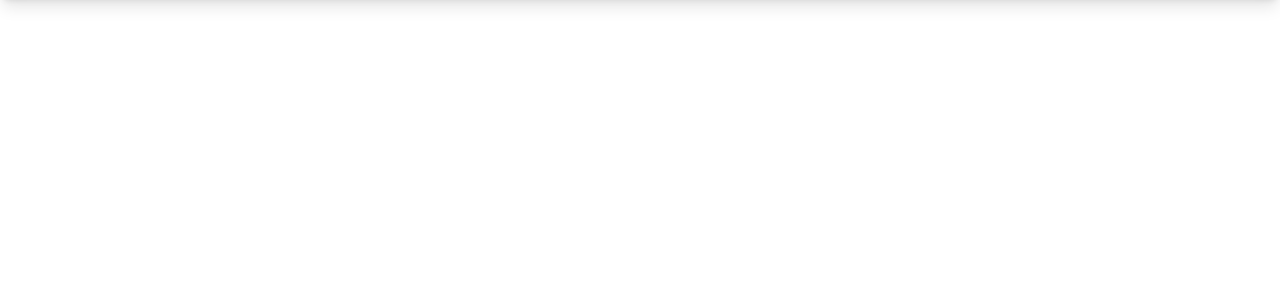
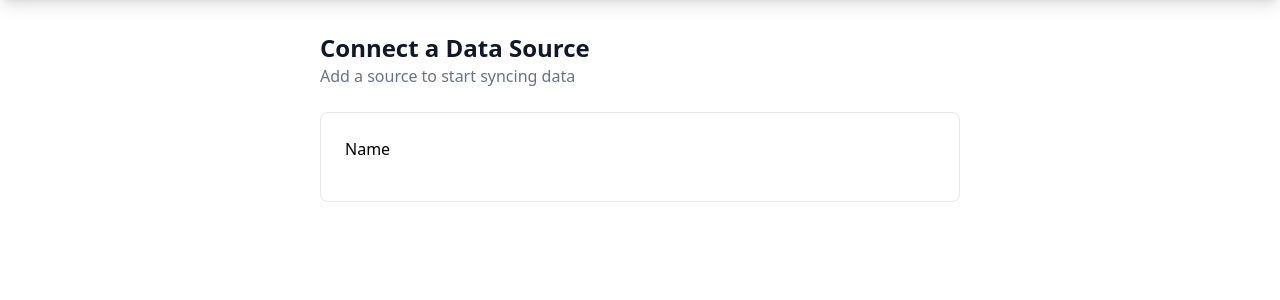
Before and after one commit to brayden-s-haws/Flint, a Django app: page /sources/add/ in a window 1280 px wide. Shown: the part 68-368 px from the top of the page. Run offline with Django 5.2, Linux system fonts and the light colour scheme; the visitor is signed in with stand-in values (Sample User, id 1); data comes from the database, SQL or seed files in the repository; data that the repository does not hold is empty; some libraries are stand-ins or nearby versions.

Commit message:
Complete `source_list.html` and `source_form.html` templates, implement annotated `SourceListView.get_queryset` for `last_synced_at`, and document task completion in developer docs.

```diff
--- a/apps/sources/views.py
+++ b/apps/sources/views.py
@@ -1,6 +1,7 @@
 from __future__ import annotations
 
 from django.contrib.auth.mixins import LoginRequiredMixin
+from django.db.models import Max, QuerySet
 from django.views.generic import ListView, CreateView
 from django.urls import reverse_lazy
 from django.http import HttpResponse
@@ -16,6 +17,9 @@ class SourceListView(LoginRequiredMixin, TenantQuerysetMixin, ListView):
     model = Source
     template_name = 'sources/source_list.html'
     context_object_name = 'sources'
+
+    def get_queryset(self) -> QuerySet[Source]:
+        return super().get_queryset().annotate(last_synced_at=Max('sourcesynclog__completed_at'))
 
 
 class SourceCreateView(LoginRequiredMixin, CreateView):
--- a/templates/sources/source_form.html
+++ b/templates/sources/source_form.html
@@ -3,65 +3,53 @@
 {% block title %}Connect Source | Luminetiq{% endblock %}
 
 {% block content %}
-<!-- TODO(stub): Wrap everything in a <main> with "max-w-2xl mx-auto px-4 py-8"
-                A narrower max-width than the list page is appropriate here —
-                forms read better in a constrained column. -->
+<main class="max-w-2xl mx-auto px-4 py-8">
+    <h1 class="text-2xl font-bold text-gray-900">Connect a Data Source</h1>
+    <p class="text-gray-500">Add a source to start syncing data</p>
+    <div class="bg-white rounded-lg border border-gray-200 p-6 mt-6">
+        <form method="post">
+            {% csrf_token %}
+            <div class="mb-4">
+                <label for="{{ form.name.id_for_label }}">{{ form.name.label }}</label>
+                {{ form.name }}
+            </div>
 
-    <!-- TODO(stub): Page header — an <h1> "Connect a Data Source" (text-2xl font-bold text-gray-900)
-                    and an optional subheading explaining what the form does
-                    (text-gray-500, e.g. "Add a PostgreSQL source to start syncing metadata"). -->
+            <!-- TODO(stub): Source type field — same pattern as name above (once fixed).
+                             {{ form.source_type }} renders as a <select> populated from SourceType.
+                             Wrap in <div class="mb-4">, label above, widget below.
+                             Note: the dropdown will be empty until a SourceType row exists in the DB —
+                             add a PostgreSQL entry via /admin/ before testing end-to-end. -->
 
-    <!-- TODO(stub): Form card — a white card (bg-white rounded-lg border border-gray-200 p-6 mt-6)
-                    wrapping the entire <form> element.
+            <!-- TODO(stub): Credentials section divider — add a visual separator before the
+                             connection fields. A <p> or <h3> "Connection Details" with
+                             font-semibold text-gray-700 mb-4 mt-6 helps the form scan better. -->
 
-                    The <form> tag must have:
-                      - method="post"
-                      - {% csrf_token %} as the first child inside the form — Django will reject
-                        the POST without it (403 Forbidden). -->
+            <!-- TODO(stub): Host field — {{ form.host }} with label, same mb-4 wrapper pattern. -->
 
-        <!-- TODO(stub): Source name field — render {{ form.name }} with a label above it.
-                         Use <label for="{{ form.name.id_for_label }}"> for accessibility.
-                         Wrap label + input in a <div class="mb-4">.
-                         Style the input with: block w-full border border-gray-300 rounded-md
-                         px-3 py-2 text-sm focus:outline-none focus:ring-2 focus:ring-blue-500 -->
+            <!-- TODO(stub): Port field — {{ form.port }} with label. Renders as <input type="number">.
+                             The initial=5432 value pre-fills on GET; on a failed POST it shows the
+                             last submitted value instead. -->
 
-        <!-- TODO(stub): Source type field — render {{ form.source_type }} the same way.
-                         This renders as a <select> dropdown populated from the SourceType model.
-                         Apply the same input styling as above (select elements accept the same classes). -->
+            <!-- TODO(stub): Database name field — {{ form.dbname }} with label. -->
 
-        <!-- TODO(stub): Credentials section header — a visual divider to separate the
-                         "about this source" fields above from the "connection details" below.
-                         A <p> or <h3> labelled "Connection Details" (font-semibold text-gray-700 mb-4 mt-6)
-                         makes the form easier to scan. -->
+            <!-- TODO(stub): Username field — {{ form.user }} with label.
+                             Use "Database User" as label text to distinguish from the Luminetiq account. -->
 
-        <!-- TODO(stub): Host field — render {{ form.host }} with label. Same styling as above. -->
+            <!-- TODO(stub): Password field — {{ form.password }} with label.
+                             PasswordInput auto-renders type="password" — no need to set it manually.
+                             The field will be blank on a re-rendered form after a failed POST.
+                             Consider adding helper text like "Re-enter your password if resubmitting." -->
 
-        <!-- TODO(stub): Port field — render {{ form.port }} with label. Same styling as above.
-                         Note: IntegerField renders as <input type="number">. The initial value
-                         of 5432 will be pre-filled but only if the form is unbound (i.e., a GET
-                         request). On a failed POST, Django re-renders with the submitted value. -->
+            <!-- TODO(stub): Non-field errors — render {{ form.non_field_errors }} above the submit
+                             button to surface validation errors not tied to a specific field.
+                             Style with text-red-600 text-sm. -->
 
-        <!-- TODO(stub): Database name field — render {{ form.dbname }} with label. -->
+            <!-- TODO(stub): Submit row — a flex container (flex justify-between items-center mt-6) with:
+                             1. A "Cancel" <a> linking to {% url 'sources:list' %} — text-gray-600 hover:underline
+                             2. A <button type="submit"> "Connect Source" — bg-blue-600 hover:bg-blue-700
+                                text-white font-semibold py-2 px-4 rounded-md transition-colors -->
 
-        <!-- TODO(stub): Username field — render {{ form.user }} with label.
-                         Label it "Database User" to avoid confusion with the Luminetiq user account. -->
-
-        <!-- TODO(stub): Password field — render {{ form.password }} with label.
-                         PasswordInput renders as <input type="password"> automatically —
-                         you don't need to set the type yourself.
-                         Important: on a failed POST, this field will be blank (PasswordInput
-                         intentionally does not re-render the value). Mention this in the label
-                         or a helper text if you want to signal that to users. -->
-
-        <!-- TODO(stub): Form errors — render {{ form.non_field_errors }} above the submit button
-                         to surface any errors that aren't tied to a specific field
-                         (e.g., from a future clean() method). Style with text-red-600 text-sm. -->
-
-        <!-- TODO(stub): Submit button row — a flex container (justify-between items-center) with:
-                         1. A "Cancel" link back to {% url 'sources:list' %} — styled as a
-                            secondary/ghost link (text-gray-600 hover:underline)
-                         2. A submit <button type="submit"> — "Connect Source" — styled as a
-                            primary button (bg-blue-600 hover:bg-blue-700 text-white font-semibold
-                            py-2 px-4 rounded-md transition-colors) -->
-
+        </form>
+    </div>
+</main>
 {% endblock content %}
```
Also changed, not shown: devdocs/appdocs/sources.md (+2 -1 lines), templates/sources/source_list.html (+27 -30 lines).
